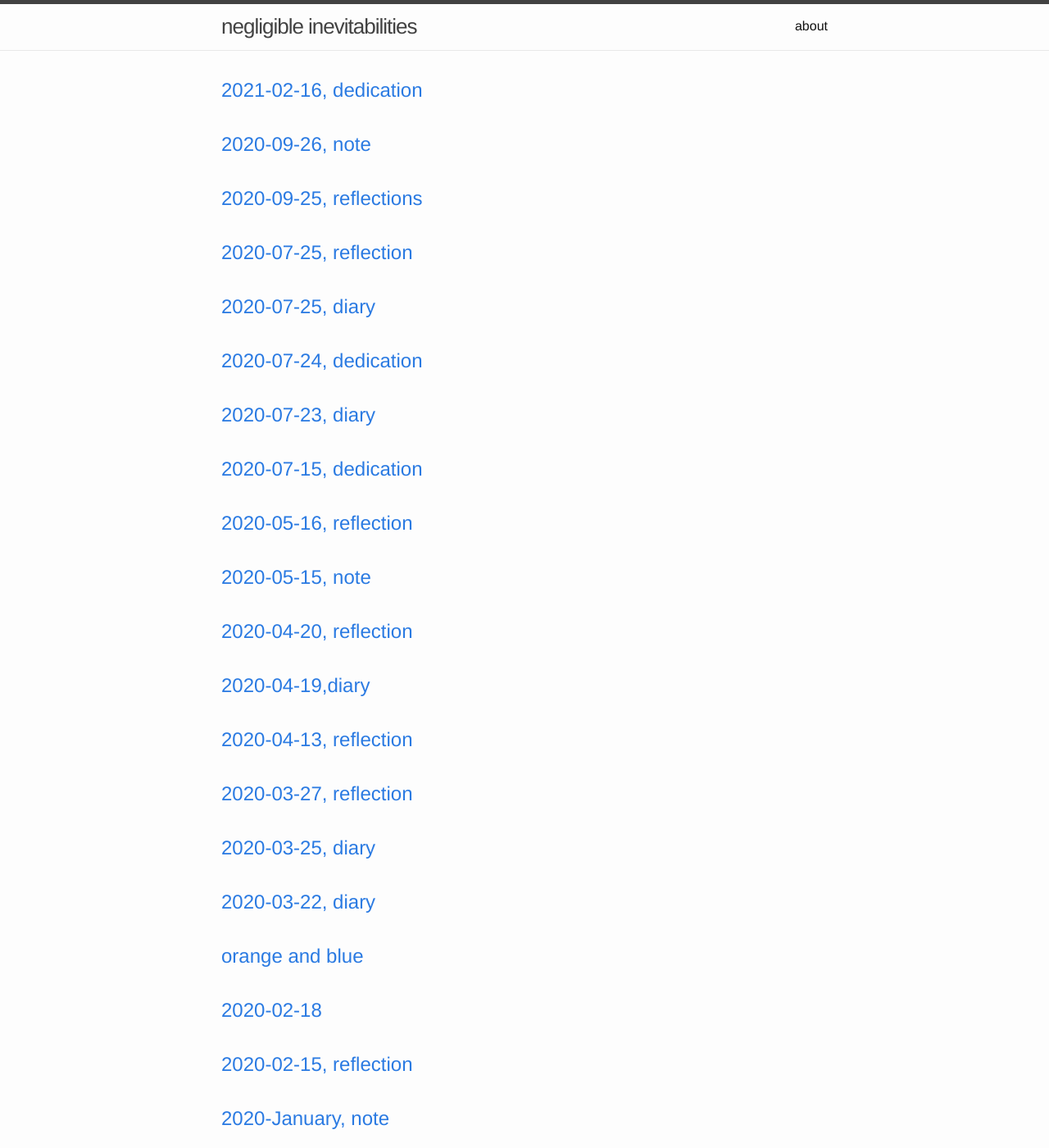
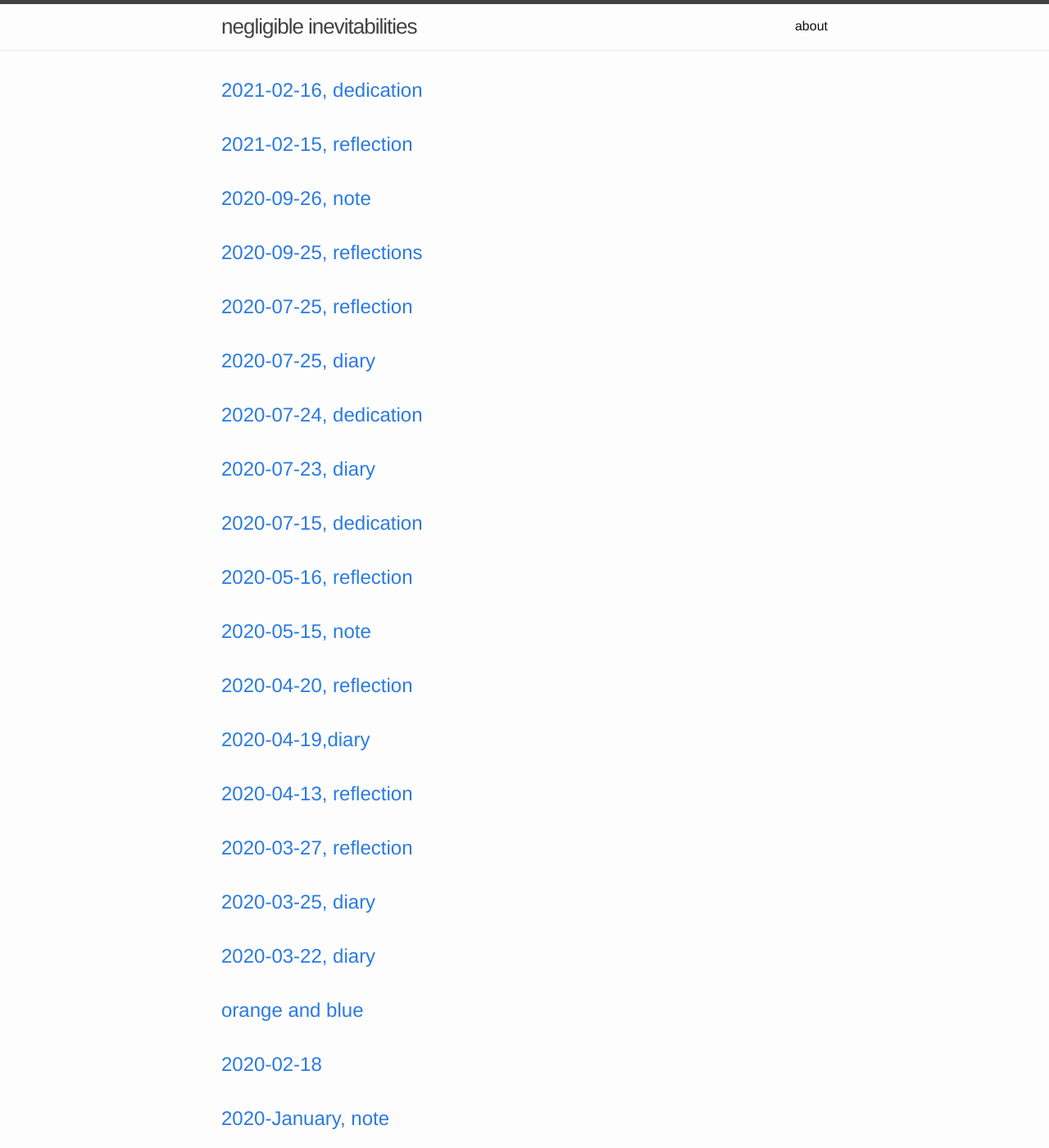
Before and after one commit to jamalgaddis/jamalgaddis.github.io, a Jekyll site: the page built from index.md, in a window 1280 px wide and 1400 px high. Shown: the whole window at 82% size. Built offline with Jekyll 4.4.1, drawn with Linux system fonts in a browser that asks for light colours.

Commit message:
Update and rename 2020-02-15-reflection.markdown to 2021-02-15-reflection.markdown

```diff
--- a/_posts/2020-02-15-reflection.markdown
+++ b/_posts/2021-02-15-reflection.markdown
@@ -1,7 +1,7 @@
 ---
 layout: post
-title:  "2020-02-15, reflection"
-date:   2020-02-15
+title:  "2021-02-15, reflection"
+date:   2021-02-15
 description: "woopties"
 categories: reflection
 ---
```
